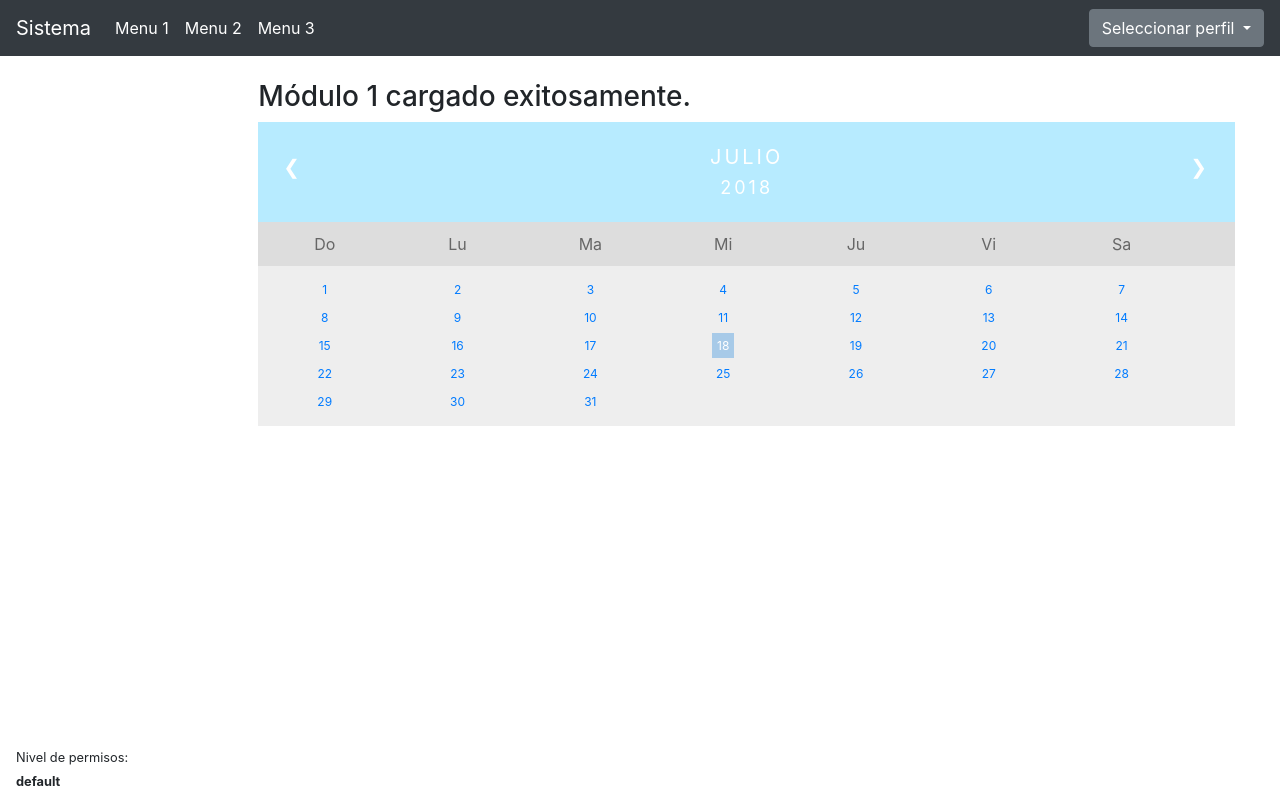
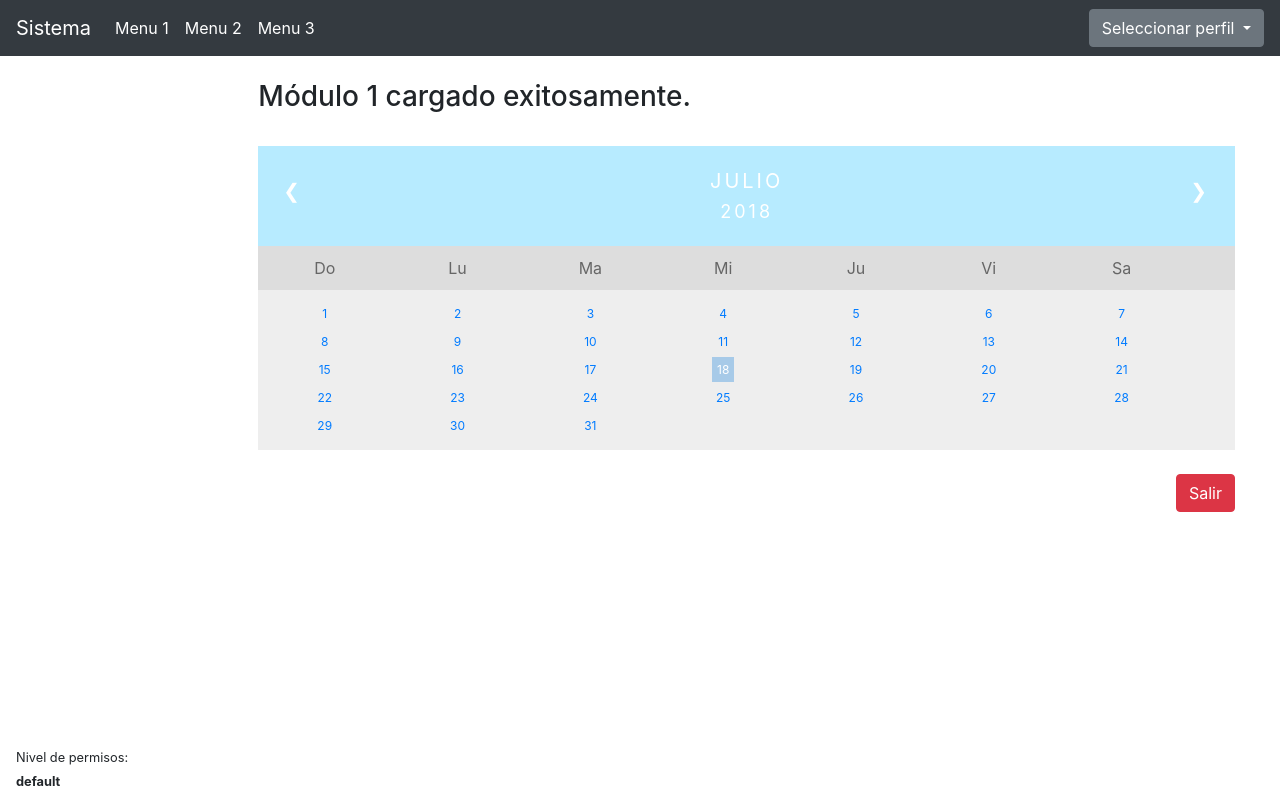
Before and after one commit to gustavo-campo/menu-dinamico-angular, an Angular app: page /dummy1 in a window 1280 px wide. Built offline with nearby package versions, Linux system fonts and the light colour scheme.

Commit message:
agregado modal de cierre

```diff
--- a/src/app/dummy1/dummy1.component.html
+++ b/src/app/dummy1/dummy1.component.html
@@ -1,7 +1,6 @@
 <div class="container-fluid">
 		<div class="calendar">
-			<h3> Módulo 1 cargado exitosamente.</h3>
-
+			<h3> Módulo 1 cargado exitosamente.</h3> <br>
 	    <div class="month">
 	        <ul>
 	            <a href="">
@@ -61,5 +60,37 @@
 	            <li><a href="">30</a></li>
 	            <li><a href="">31</a></li>
 	    	</ul>
+	    	<br>
 		</div>
+
+		<div> <!-- boton salir -->
+				<!-- Button trigger modal -->
+				<div class="text-right">
+				<button type="button" class="btn btn-danger" data-toggle="modal" data-target="#exampleModal">
+				  Salir
+				</button>
+				</div>
+
+				<!-- Modal -->
+				<div class="modal fade" id="exampleModal" tabindex="-1" role="dialog" aria-labelledby="exampleModalLabel" aria-hidden="true">
+				  <div class="modal-dialog" role="document">
+				    <div class="modal-content">
+				      <div class="modal-header">
+				        <h5 class="modal-title" id="exampleModalLabel">Esta seguro de salir?</h5>
+				        <button type="button" class="close" data-dismiss="modal" aria-label="Close">
+				          <span aria-hidden="true">&times;</span>
+				        </button>
+				      </div>
+				      <div class="modal-body">
+				        Advertencia: Se perderan los cambios realizados.
+				      </div>
+				      <div class="modal-footer">
+				        <button type="button" class="btn btn-secondary" data-dismiss="modal">Cancelar</button>
+				        <button type="button" class="btn btn-primary"  data-dismiss="modal"><a class="text-white" routerLink="/">Salir</a></button>
+				      </div>
+				    </div>
+				  </div>
+				</div>
+		</div><!-- boton salir -->
+
 </div>
--- a/src/index.html
+++ b/src/index.html
@@ -16,5 +16,6 @@
 <script src="https://code.jquery.com/jquery-3.2.1.slim.min.js"></script>
 <script src="https://cdnjs.cloudflare.com/ajax/libs/popper.js/1.12.9/umd/popper.min.js"></script>
 <script src="https://maxcdn.bootstrapcdn.com/bootstrap/4.0.0/js/bootstrap.min.js"></script>
+
 </body>
 </html>
```
